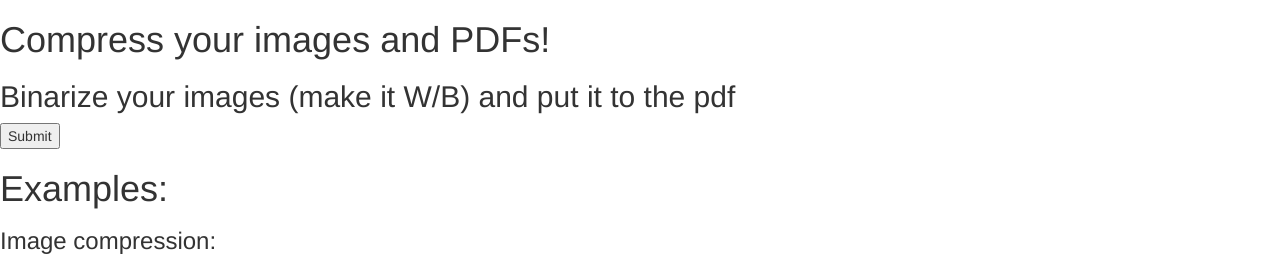
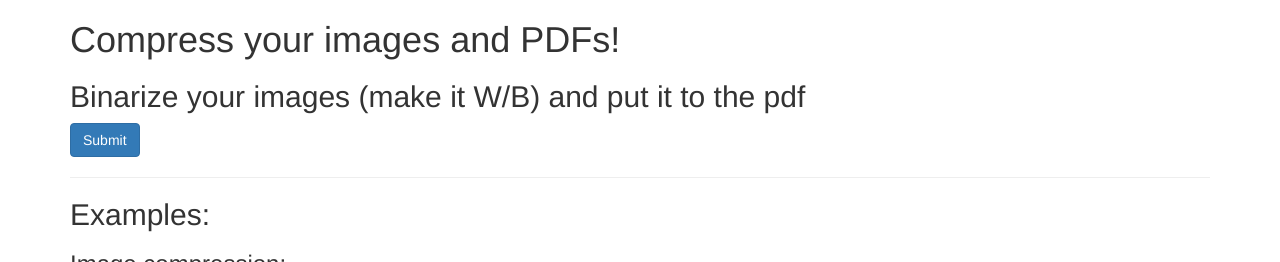
Before and after one commit to urakozz/python-pdfer, a Django app: page / in a window 1280 px wide. Shown: the top 262 px of the page. Run offline with Django 3.2, Linux system fonts and the light colour scheme; some libraries are stand-ins or nearby versions.

Commit message:
Update index.html

```diff
--- a/webapp/templates/index.html
+++ b/webapp/templates/index.html
@@ -6,41 +6,35 @@
     <link rel="stylesheet" href="https://maxcdn.bootstrapcdn.com/bootstrap/3.3.4/css/bootstrap.min.css">
 </head>
 <body>
+<div class="container">
     <h1>Compress your images and PDFs!</h1>
 
     <h2>Binarize your images (make it W/B) and put it to the pdf</h2>
 
-
-<!--<ul>-->
-
-    <!--{% for greeting in greetings %}-->
-    <!--<li>{{ greeting.when }}</li>-->
-    <!--{% endfor %}-->
-
-<!--</ul>-->
-
     <form method="post" action="/pdfer" enctype="multipart/form-data">
         {{ form.as_p }}
         {% csrf_token %}
-    <button type="submit" value="Submit">Submit</button>
+        <button type="submit" value="Submit" class="btn btn-primary">Submit</button>
     </form>
 
-<h1>Examples:</h1>
+    <hr>
+    <h2>Examples:</h2>
     <h3>Image compression:</h3>
-<div>
-    <div>
+    <div class="row">
+        <div class=>
             <img src="http://d0deab4daa165f06918b-b6234bbd7a2dc3143ed9581a07152154.r56.cf2.rackcdn.com/IMG_0046.png">
         </div>
     </div>
 
     <h3>Pdf compression</h3>
+    <div class="row">
         <div>
-    <div>
-        <img src="http://d0deab4daa165f06918b-b6234bbd7a2dc3143ed9581a07152154.r56.cf2.rackcdn.com/berliner_platz_1_lehr_und_arbeitsbuch_pdf__page_1_of_267_.png">
+            <img class="img-thumbnail" src="http://d0deab4daa165f06918b-b6234bbd7a2dc3143ed9581a07152154.r56.cf2.rackcdn.com/berliner_platz_1_lehr_und_arbeitsbuch_pdf__page_1_of_267_.png">
         </div>
 
         <div>
-        <img src="http://d0deab4daa165f06918b-b6234bbd7a2dc3143ed9581a07152154.r56.cf2.rackcdn.com/attach_compressed__1__pdf__page_1_of_267_.png">
+            <img class="img-thumbnail" src="http://d0deab4daa165f06918b-b6234bbd7a2dc3143ed9581a07152154.r56.cf2.rackcdn.com/attach_compressed__1__pdf__page_1_of_267_.png">
+        </div>
     </div>
 </div>
 </body>
```
Lines whose indentation alone changed are shown as unchanged.
